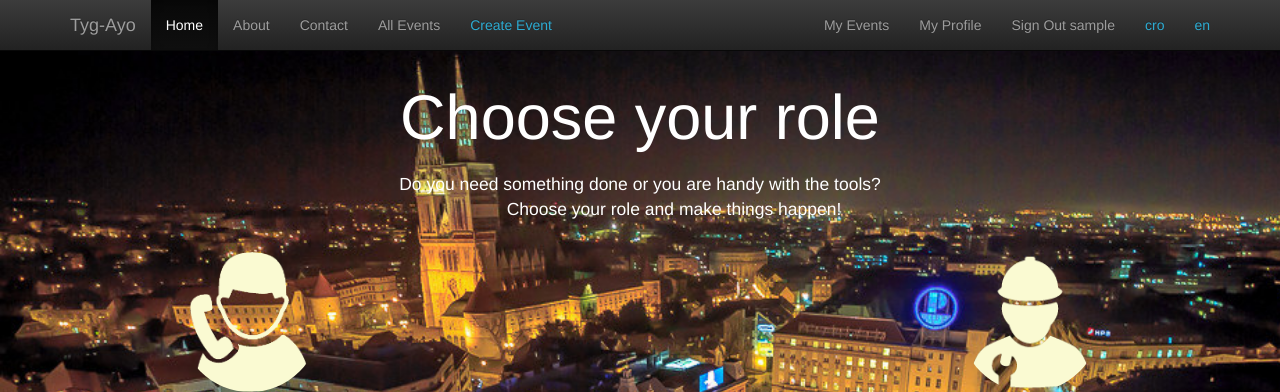
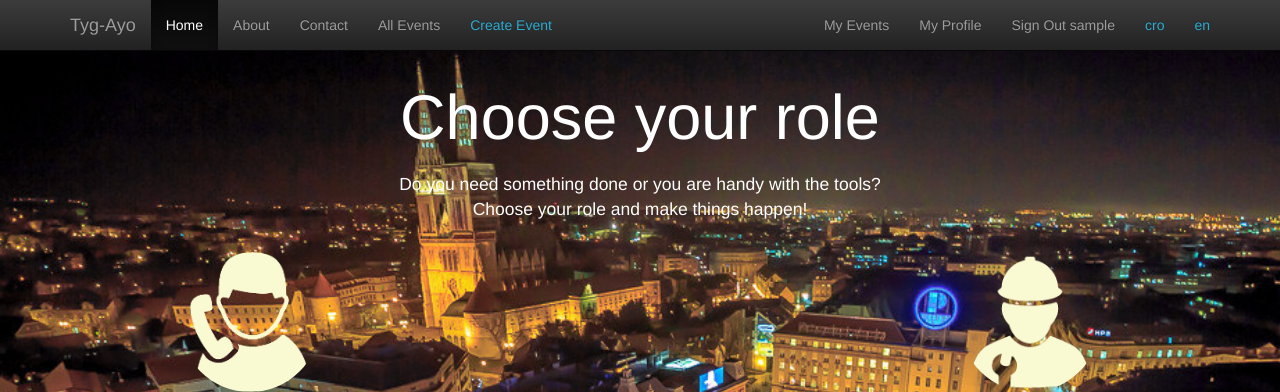
Before and after one commit to ikljucaricek/work, a Flask app: page /1/startup in a window 1280 px wide. Shown: the top 392 px of the page. Run offline with Flask 2, Linux system fonts and the light colour scheme; the visitor is signed in with stand-in values (Sample User, id 1); data that the repository does not hold is empty; some libraries are stand-ins or nearby versions.

Commit message:
Center main message on index and startup page

```diff
--- a/templates/index.html
+++ b/templates/index.html
@@ -163,7 +163,7 @@
         {% endwith %}
       <div align="center">
         <h1 class="display-3 col-sm-8 col-sm-offset-2">{% trans %}Choose your role{% endtrans %}</h1>
-        <p><blockquote class="col-sm-8 col-sm-offset-2">{% trans %}Do you need something done or you are handy with the tools?{% endtrans %}<br> &nbsp &nbsp &nbsp &nbsp &nbsp &nbsp &nbsp {% trans %}Choose your role and make things happen!{% endtrans %}</blockquote></p>
+        <p><blockquote class="col-sm-8 col-sm-offset-2">{% trans %}Do you need something done or you are handy with the tools?{% endtrans %}<br> {% trans %}Choose your role and make things happen!{% endtrans %}</blockquote></p>
         <br>
       </div>
       <div class="row">
--- a/templates/startup.html
+++ b/templates/startup.html
@@ -177,7 +177,7 @@
         {% endwith %}
       <div align="center">
         <h1 class="display-3 col-sm-8 col-sm-offset-2">{% trans %}Choose your role{% endtrans %}</h1>
-        <p><blockquote class="col-sm-8 col-sm-offset-2">{% trans %}Do you need something done or you are handy with the tools?{% endtrans %}<br> &nbsp &nbsp &nbsp &nbsp &nbsp &nbsp &nbsp {% trans %}Choose your role and make things happen!{% endtrans %}</blockquote></p>
+        <p><blockquote class="col-sm-8 col-sm-offset-2">{% trans %}Do you need something done or you are handy with the tools?{% endtrans %}<br> {% trans %}Choose your role and make things happen!{% endtrans %}</blockquote></p>
         <br>
       </div>
       <div class="row">
```
